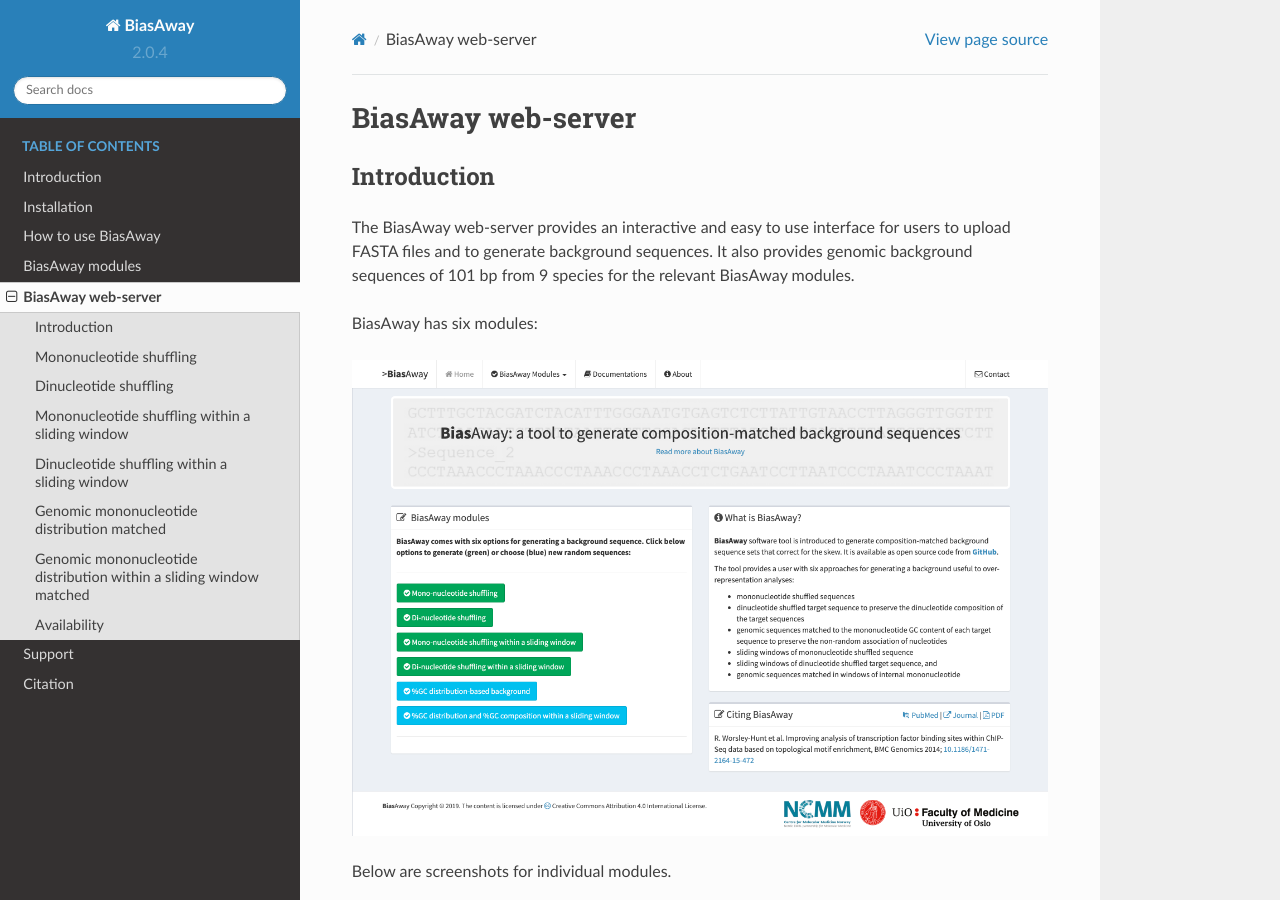
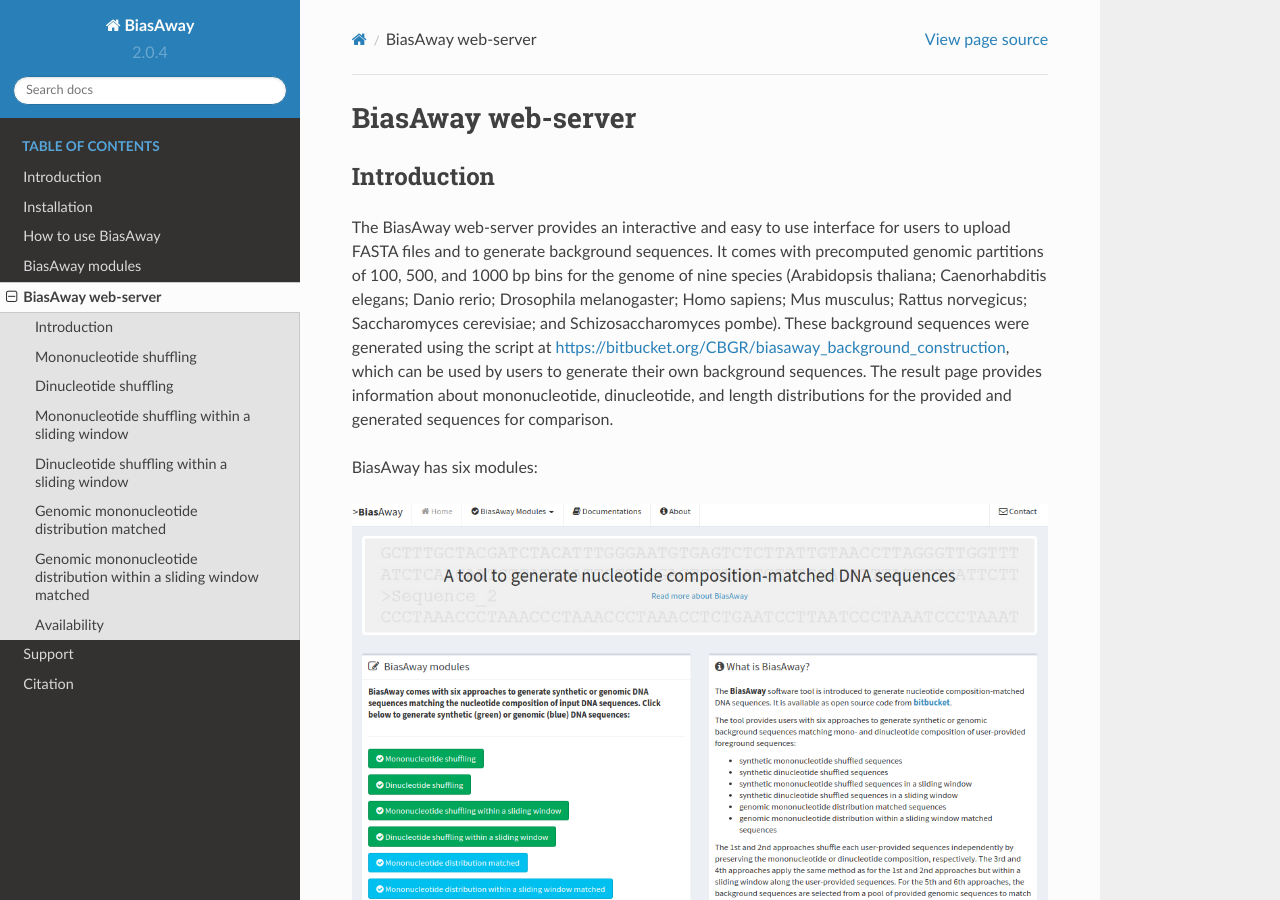
Before and after one commit to asntech/biasaway, a Sphinx documentation site: the page built from docs/webapp.rst, in a window 1280 px wide and 900 px high. Built offline with Sphinx 7.4.7 and the Read the Docs theme 2.0.0, drawn with Linux system fonts in a browser that asks for light colours; some of the changed text lies outside the part shown.

Commit message:
Documentation updates with updated text and new screenshots.

```diff
--- a/docs/conf.py
+++ b/docs/conf.py
@@ -47,7 +47,7 @@
 
 # General information about the project.
 project = u'BiasAway'
-copyright = u'2019, Aziz Khan and Anthony Mathelier'
+copyright = u'2020, Aziz Khan and Anthony Mathelier'
 author = u'Aziz Khan and Anthony Mathelier'
 
 # from biasaway import __version__ as VERSION
--- a/docs/webapp.rst
+++ b/docs/webapp.rst
@@ -5,9 +5,16 @@
 Introduction
 ============
 The BiasAway web-server provides an interactive and easy to use interface for
-users to upload FASTA files and to generate background sequences. It also
-provides genomic background sequences of 101 bp from 9 species for the relevant
-BiasAway modules.
+users to upload FASTA files and to generate background sequences. It comes with
+precomputed genomic partitions of 100, 500, and 1000 bp bins for the genome of
+nine species (Arabidopsis thaliana; Caenorhabditis elegans; Danio rerio;
+Drosophila melanogaster; Homo sapiens; Mus musculus; Rattus norvegicus;
+Saccharomyces cerevisiae; and Schizosaccharomyces pombe). These background
+sequences were generated using the script at
+https://bitbucket.org/CBGR/biasaway_background_construction, which can be used
+by users to generate their own background sequences. The result page provides
+information about mononucleotide, dinucleotide, and length distributions for
+the provided and generated sequences for comparison.
 
 BiasAway has six modules:
 
```
Also changed, not shown: docs/cite.rst (+6 -1 lines), docs/how_to_use.rst (+6 -6 lines), docs/install.rst (+16 -10 lines), docs/img/biasawayapp.png, docs/img/module_c.png, docs/img/module_d.png, docs/img/module_f.png, docs/img/module_g.png, docs/img/module_m.png, docs/img/module_w.png.
